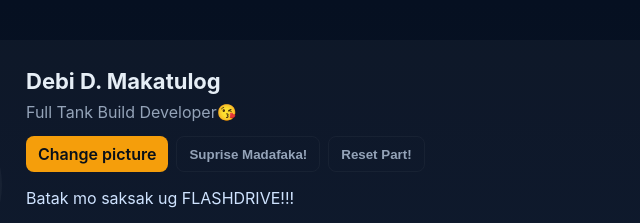
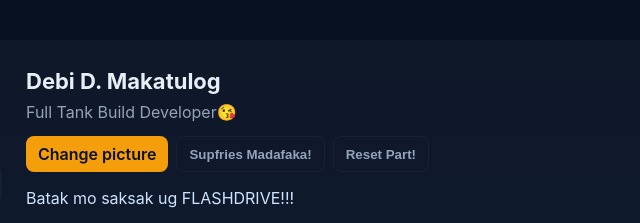
Before and after one commit to dib1305/dib1305.github.io, a plain HTML site: page index.html in a window 1280 px wide. Shown: the top 223 px of the page, 408-1048 px from the left. Drawn offline with Linux system fonts and the light colour scheme.

Commit message:
deb-portfolio

```diff
--- a/index.html
+++ b/index.html
@@ -45,7 +45,7 @@
             Change picture
             <input id="fileInput" type="file" accept="image/*" style="display:none" />
           </label>
-          <button class="btn ghost" id="randomBtn">Suprise Madafaka!</button>
+          <button class="btn ghost" id="randomBtn">Supfries Madafaka!</button>
           <button class="btn ghost" id="resetBtn">Reset Part!</button>
         </div>
 
```
